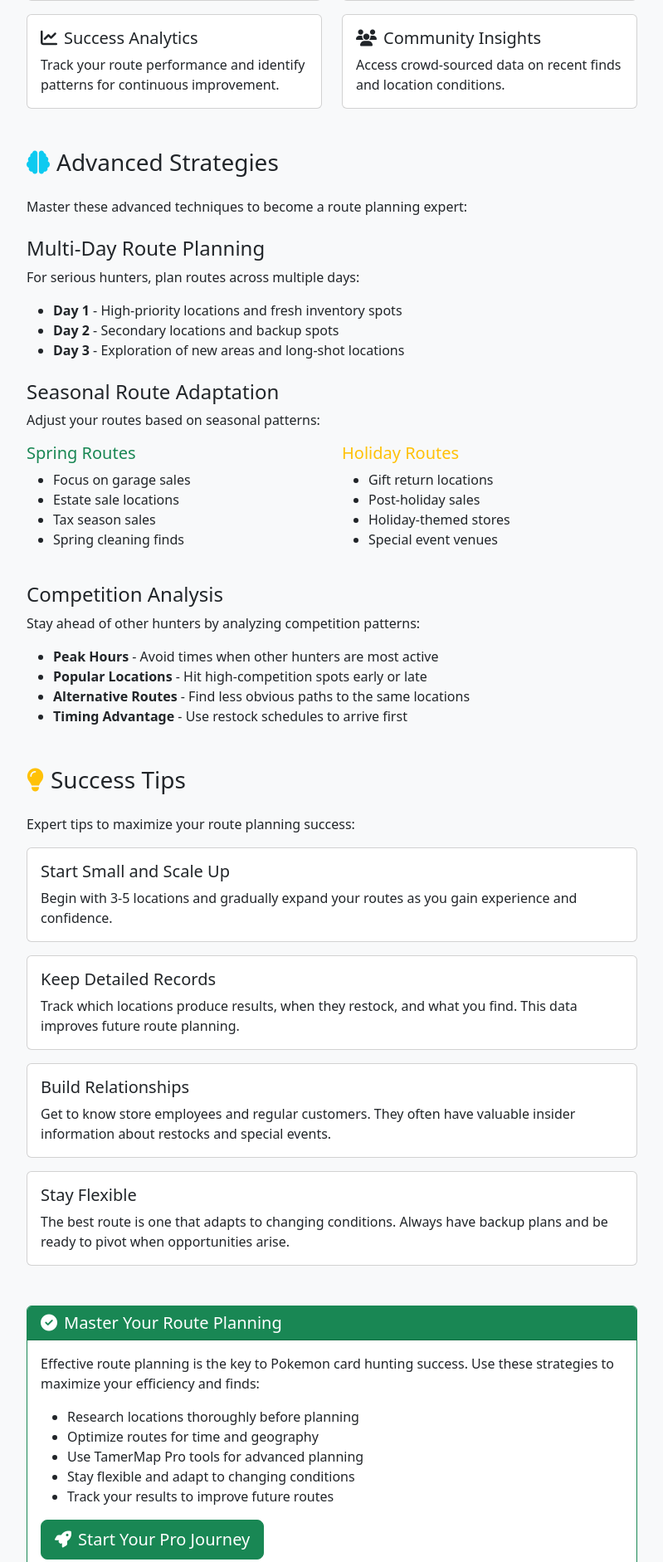
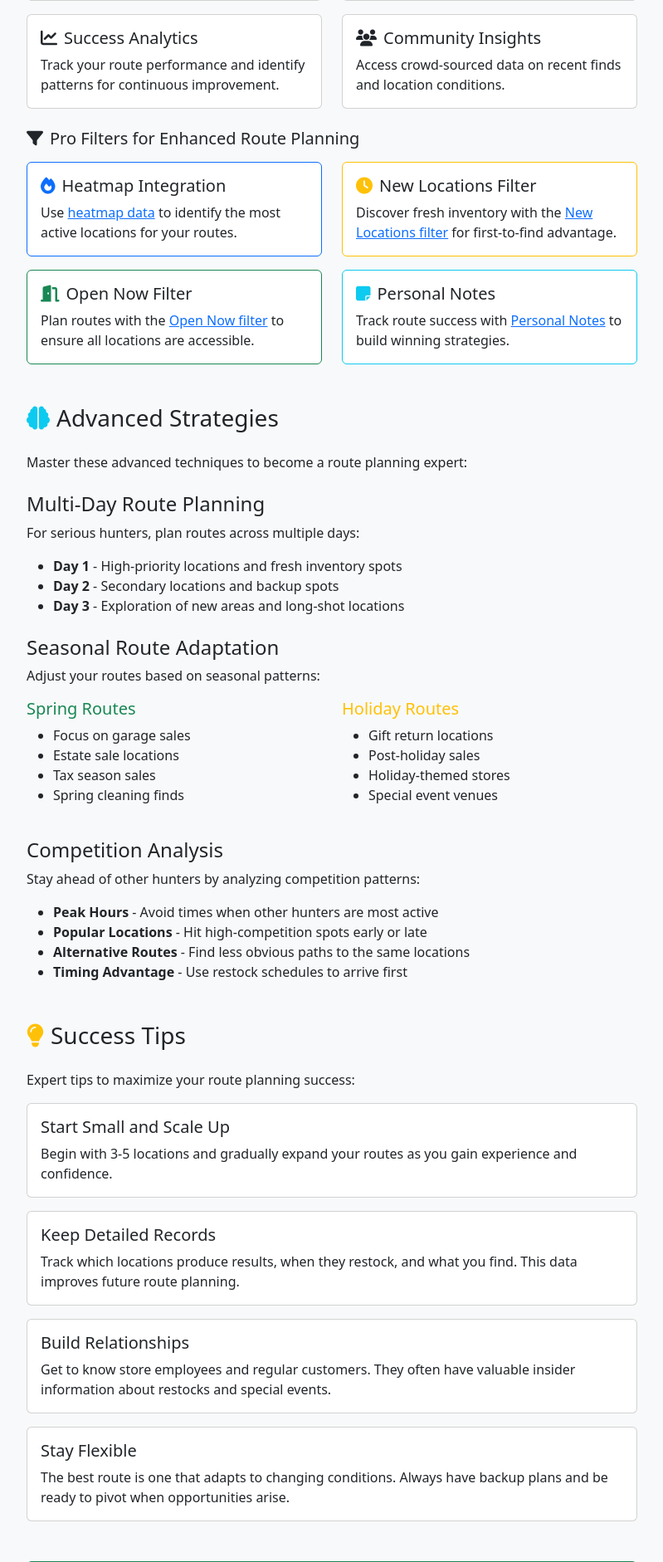
Before and after one commit to mdevore111/tamermap2, a Flask app: page /how-to-routes in a window 1280 px wide. Shown: the part 3334-5216 px from the top of the page at 83% size, without its empty margins (50-849 px from the left). Run offline with Flask 3, Linux system fonts and the light colour scheme; parts of the project's set-up code (start-up, migrations or seed data) failed here and were passed over; some libraries are stand-ins or nearby versions.

Commit message:
Complete sitemap and cross-linking updates
- Added new Pro filter tutorials to HTML sitemap
- Added new tutorials to XML sitemap with high priority (0.9)
- Enhanced heatmap tutorial with cross-links to filter tutorials
- Added comprehensive Pro filters section to routes tutorial
- All 4 Pro features now cross-reference each other
- Complete tutorial ecosystem with seamless navigation
- Improved SEO with proper sitemap inclusion

```diff
--- a/app/routes/public.py
+++ b/app/routes/public.py
@@ -979,6 +979,8 @@ def sitemap_xml():
         ('/faq', '0.8', 'weekly'),
         ('/how-to-route-planning-tool', '0.9', 'weekly'),
         ('/how-to-use-heatmaps', '0.9', 'weekly'),
+        ('/how-to-use-new-locations-filter', '0.9', 'weekly'),
+        ('/how-to-use-open-now-filter', '0.9', 'weekly'),
         ('/how-to-reset-password', '0.8', 'weekly'),
         ('/how-to-personal-notes', '0.9', 'weekly'),
         ('/how-to-update-account', '0.8', 'weekly'),
--- a/templates/how-to-routes.html
+++ b/templates/how-to-routes.html
@@ -311,6 +311,49 @@
               </div>
             </div>
           </div>
+
+          <!-- Pro Filters for Enhanced Route Planning -->
+          <div class="row mt-4">
+            <div class="col-12">
+              <h4 class="h5 mb-3"><i class="fas fa-filter me-2"></i>Pro Filters for Enhanced Route Planning</h4>
+              <div class="row">
+                <div class="col-md-6">
+                  <div class="card border-primary">
+                    <div class="card-body">
+                      <h5 class="card-title"><i class="fas fa-fire text-primary me-2"></i>Heatmap Integration</h5>
+                      <p class="card-text">Use <a href="{{ url_for('public.how_to_use_heatmaps') }}">heatmap data</a> to identify the most active locations for your routes.</p>
+                    </div>
+                  </div>
+                </div>
+                <div class="col-md-6">
+                  <div class="card border-warning">
+                    <div class="card-body">
+                      <h5 class="card-title"><i class="fas fa-clock text-warning me-2"></i>New Locations Filter</h5>
+                      <p class="card-text">Discover fresh inventory with the <a href="{{ url_for('public.how_to_use_new_locations_filter') }}">New Locations filter</a> for first-to-find advantage.</p>
+                    </div>
+                  </div>
+                </div>
+              </div>
+              <div class="row mt-3">
+                <div class="col-md-6">
+                  <div class="card border-success">
+                    <div class="card-body">
+                      <h5 class="card-title"><i class="fas fa-door-open text-success me-2"></i>Open Now Filter</h5>
+                      <p class="card-text">Plan routes with the <a href="{{ url_for('public.how_to_use_open_now_filter') }}">Open Now filter</a> to ensure all locations are accessible.</p>
+                    </div>
+                  </div>
+                </div>
+                <div class="col-md-6">
+                  <div class="card border-info">
+                    <div class="card-body">
+                      <h5 class="card-title"><i class="fas fa-sticky-note text-info me-2"></i>Personal Notes</h5>
+                      <p class="card-text">Track route success with <a href="{{ url_for('public.how_to_personal_notes') }}">Personal Notes</a> to build winning strategies.</p>
+                    </div>
+                  </div>
+                </div>
+              </div>
+            </div>
+          </div>
         </section>
 
         <!-- Advanced Strategies -->
--- a/templates/how-to-use-heatmaps.html
+++ b/templates/how-to-use-heatmaps.html
@@ -468,12 +468,14 @@
             <div class="feature-box p-3 mb-3">
               <h5><i class="fas fa-clock text-primary me-2"></i>All New Locations</h5>
               <p class="mb-0">Filter to show only new kiosks, retail stores & indie shops! Discover fresh inventory before other hunters and get first access to new locations.</p>
+              <a href="{{ url_for('public.how_to_use_new_locations_filter') }}" class="btn btn-sm btn-outline-primary mt-2">Learn More</a>
             </div>
           </div>
           <div class="col-md-6">
             <div class="feature-box p-3 mb-3">
               <h5><i class="fas fa-door-open text-success me-2"></i>Live Hunting Mode</h5>
               <p class="mb-0">Show only locations currently open for immediate hunting! No more wasted trips to closed stores - hunt efficiently with real-time availability.</p>
+              <a href="{{ url_for('public.how_to_use_open_now_filter') }}" class="btn btn-sm btn-outline-success mt-2">Learn More</a>
             </div>
           </div>
         </div>
```
Also changed, not shown: templates/sitemap.html (+10 -0 lines).
